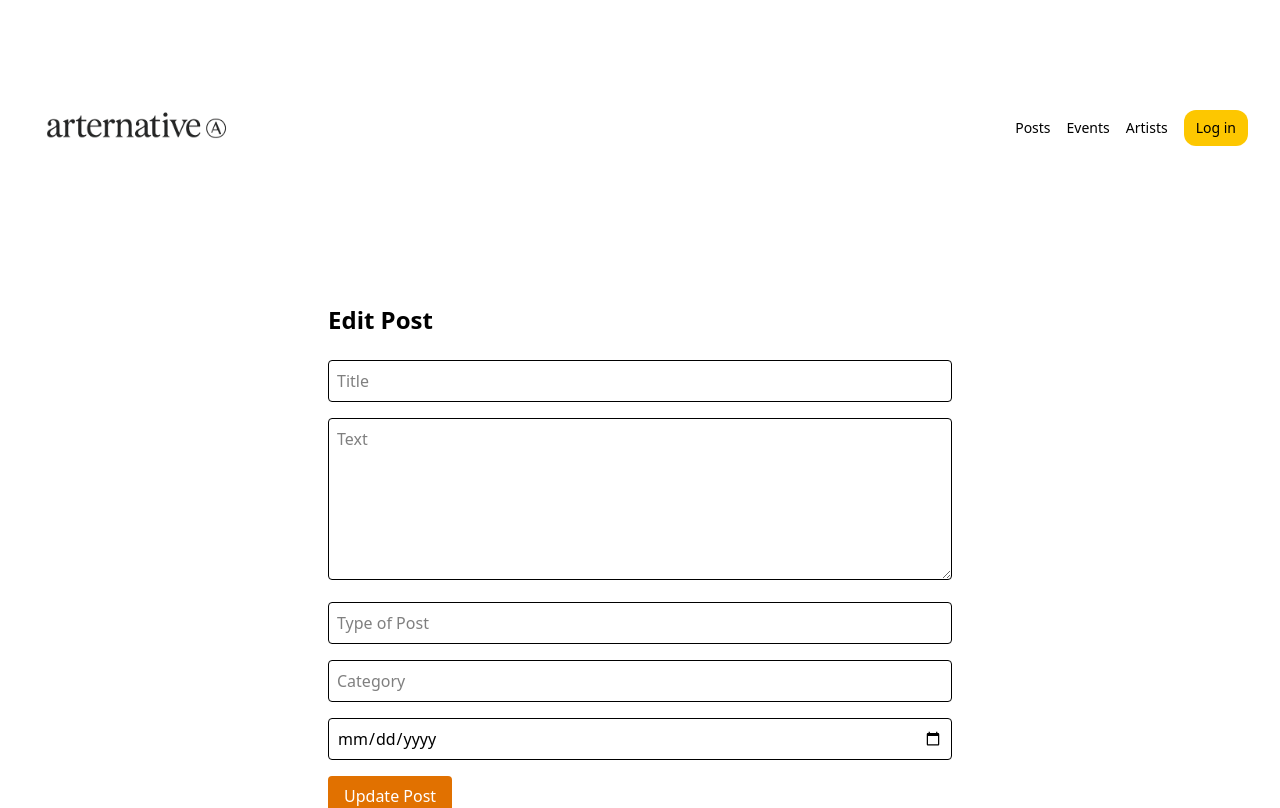
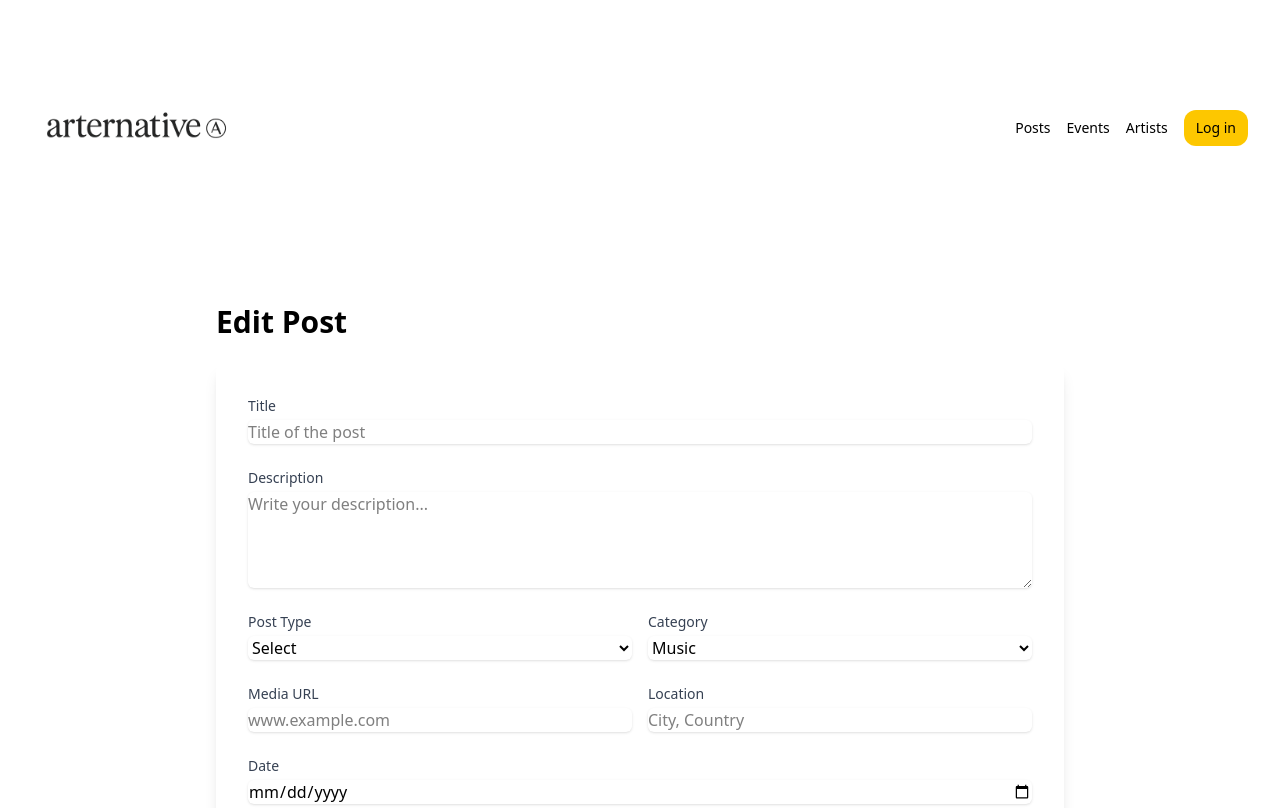
Before and after one commit to Sitripi0/arternative-FrontEnd, a React (Vite) app: page /posts/1/edit in a window 1280 px wide. Shown: the top 808 px of the page. Built offline with nearby package versions, Linux system fonts and the light colour scheme; no server answers.

Commit message:
update: post edit and posts

```diff
--- a/src/components/EditPost.jsx
+++ b/src/components/EditPost.jsx
@@ -13,6 +13,8 @@ function EditPost() {
     text: "",
     typeOfPost: "",
     category: "",
+    mediaUrl: "",
+    location: "",
     date: "",
   });
 
@@ -22,8 +24,24 @@ function EditPost() {
     axios
       .get(`${API_URL}/api/posts/${id}`)
       .then((res) => {
-        const { title, text, typeOfPost, category, date } = res.data;
-        setFormData({ title, text, typeOfPost, category, date });
+        const {
+          title,
+          text,
+          typeOfPost,
+          category,
+          mediaUrl,
+          location,
+          date,
+        } = res.data;
+        setFormData({
+          title,
+          text,
+          typeOfPost,
+          category,
+          mediaUrl: mediaUrl || "",
+          location: location || "",
+          date: date ? date.split("T")[0] : "",
+        });
         setLoading(false);
       })
       .catch((err) => {
@@ -47,9 +65,8 @@ function EditPost() {
       .put(`${API_URL}/api/posts/${id}`, formData, {
         headers: { Authorization: `Bearer ${storedToken}` },
       })
-      .then((res) => {
-        console.log("Post updated:");
-        navigate(`/api/posts/${id}`);
+      .then(() => {
+        navigate(`/posts/${id}`); // fixed navigation to post details page
       })
       .catch((err) => {
         console.error("Error updating post:", err);
@@ -59,61 +76,113 @@ function EditPost() {
   if (loading) return <p className="text-center mt-10">Loading post data...</p>;
 
   return (
-    <div className="max-w-2xl mx-auto px-6 py-12">
-      <h2 className="text-2xl font-bold mb-6">Edit Post</h2>
-      <form onSubmit={handleSubmit} className="space-y-4">
+    <div className="max-w-4xl mx-auto py-12 px-6">
+      <h2 className="text-3xl font-bold mb-6">Edit Post</h2>
+
+      <form onSubmit={handleSubmit} className="space-y-6 bg-white p-8 rounded-lg shadow-lg">
+        <div>
+          <label className="block text-sm font-medium text-gray-700">Title</label>
           <input
             type="text"
             name="title"
-          placeholder="Title"
             value={formData.title}
             onChange={handleChange}
-          className="w-full border p-2 rounded"
             required
+            className="mt-1 block w-full border-gray-300 rounded-md shadow-sm focus:ring-amber-500 focus:border-amber-500"
+            placeholder="Title of the post"
           />
+        </div>
 
+        <div>
+          <label className="block text-sm font-medium text-gray-700">Description</label>
           <textarea
             name="text"
-          placeholder="Text"
             value={formData.text}
             onChange={handleChange}
-          className="w-full border p-2 rounded"
-          rows={6}
             required
+            rows={4}
+            className="mt-1 block w-full border-gray-300 rounded-md shadow-sm focus:ring-amber-500 focus:border-amber-500"
+            placeholder="Write your description..."
           />
+        </div>
 
+        <div className="grid grid-cols-1 md:grid-cols-2 gap-4">
+          <div>
+            <label className="block text-sm font-medium text-gray-700">Post Type</label>
+            <select
+              name="typeOfPost"
+              value={formData.typeOfPost}
+              onChange={handleChange}
+              className="mt-1 block w-full border-gray-300 rounded-md shadow-sm focus:ring-amber-500 focus:border-amber-500"
+            >
+              <option value="">Select</option>
+              <option value="release">Release</option>
+              <option value="event">Event</option>
+            </select>
+          </div>
+
+          <div>
+            <label className="block text-sm font-medium text-gray-700">Category</label>
+            <select
+              name="category"
+              value={formData.category}
+              onChange={handleChange}
+              className="mt-1 block w-full border-gray-300 rounded-md shadow-sm focus:ring-amber-500 focus:border-amber-500"
+            >
+              <option value="music">Music</option>
+              <option value="visual">Visual</option>
+              <option value="esculpture">Esculpture</option>
+              <option value="performance">Performance</option>
+              <option value="other">Other</option>
+            </select>
+          </div>
+        </div>
+
+        <div className="grid grid-cols-1 md:grid-cols-2 gap-4">
+          <div>
+            <label className="block text-sm font-medium text-gray-700">Media URL</label>
             <input
               type="text"
-          name="typeOfPost"
-          placeholder="Type of Post"
-          value={formData.typeOfPost}
+              name="mediaUrl"
+              value={formData.mediaUrl}
               onChange={handleChange}
-          className="w-full border p-2 rounded"
+              className="mt-1 block w-full border-gray-300 rounded-md shadow-sm focus:ring-amber-500 focus:border-amber-500"
+              placeholder="www.example.com"
             />
+          </div>
 
+          <div>
+            <label className="block text-sm font-medium text-gray-700">Location</label>
             <input
               type="text"
-          name="category"
-          placeholder="Category"
-          value={formData.category}
+              name="location"
+              value={formData.location}
               onChange={handleChange}
-          className="w-full border p-2 rounded"
+              className="mt-1 block w-full border-gray-300 rounded-md shadow-sm focus:ring-amber-500 focus:border-amber-500"
+              placeholder="City, Country"
             />
+          </div>
+        </div>
 
+        <div>
+          <label className="block text-sm font-medium text-gray-700">Date</label>
           <input
             type="date"
             name="date"
-          value={formData.date?.split("T")[0] || ""}
+            value={formData.date}
             onChange={handleChange}
-          className="w-full border p-2 rounded"
+            className="mt-1 block w-full border-gray-300 rounded-md shadow-sm focus:ring-amber-500 focus:border-amber-500"
           />
+        </div>
 
+        <div className="pt-6">
           <button
             type="submit"
-          className="bg-amber-600 hover:bg-amber-700 text-white px-4 py-2 rounded"
+            className="inline-block px-6 py-2 text-white bg-amber-600 hover:bg-amber-700 rounded-md shadow-md transition"
           >
             Update Post
           </button>
+        </div>
       </form>
     </div>
   );
--- a/src/pages/Posts.jsx
+++ b/src/pages/Posts.jsx
@@ -1,9 +1,7 @@
-import { useEffect, useState } from "react";
+import { useEffect, useState, useContext } from "react";
 import axios from "axios";
 import { Link } from "react-router-dom";
 import { AuthContext } from "../context/auth.context";
-import { useContext } from "react";
-import DeletePost from "../components/DeletePost"
 
 function Posts() {
   const [posts, setPosts] = useState([]);
@@ -12,7 +10,13 @@ function Posts() {
   useEffect(() => {
     axios
       .get(`${API_URL}/api/posts`)
-      .then((res) => setPosts(res.data))
+      .then((res) => {
+        // Sort posts by date descending (newest first)
+        const sortedPosts = res.data.sort(
+          (a, b) => new Date(b.date) - new Date(a.date)
+        );
+        setPosts(sortedPosts);
+      })
       .catch((err) => console.error("Error fetching posts", err));
   }, [API_URL]);
 
@@ -62,9 +66,8 @@ function Posts() {
                     to={`/api/posts/${post._id}`}
                     className="inline-block text-amber-600 hover:underline text-sm font-medium"
                   >
-                   More →
+                    More →
                   </Link>
-
                 </div>
               </div>
             </div>
```
Lines whose indentation alone changed are shown as unchanged.
